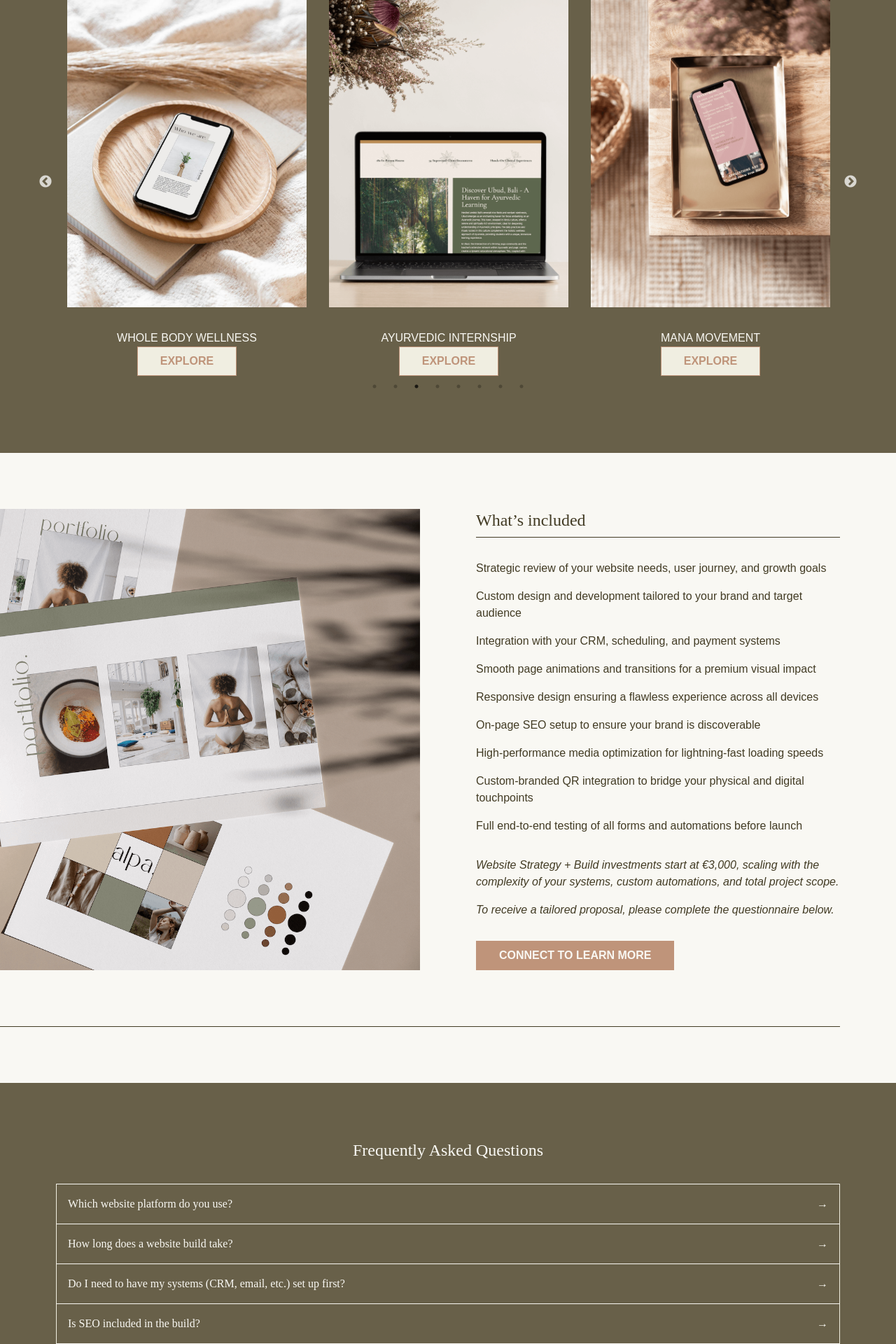
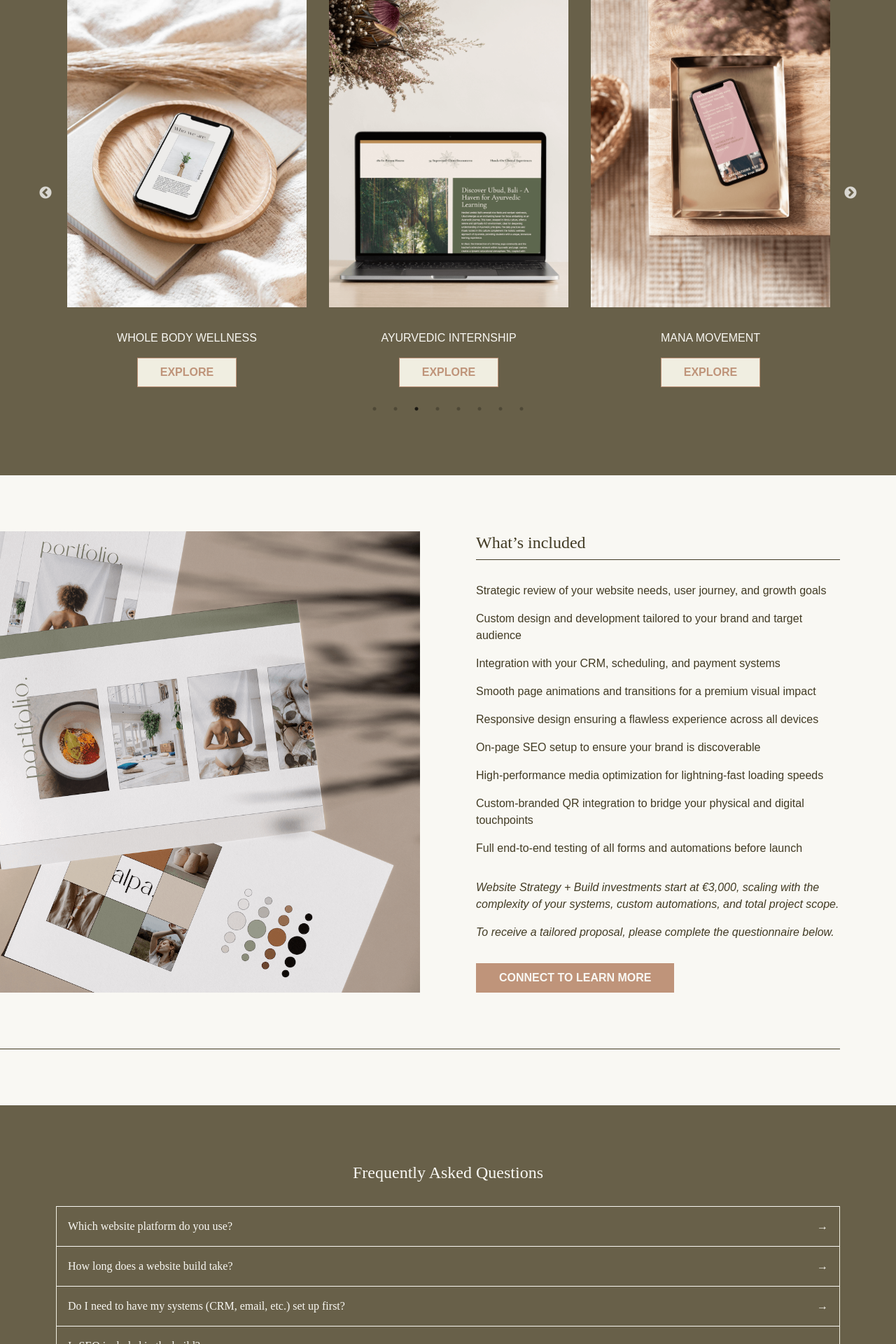
Before and after one commit to brittwoodard/brittanywoodard, a Jekyll site: the page built from website-strategy-build.html, in a window 1280 px wide. Shown: the part 2474-4394 px from the top of the page at 70% size. Built offline with Jekyll 4.4.1, drawn with Linux system fonts in a browser that asks for light colours; some web fonts are replaced.

Commit message:
button spacing

```diff
--- a/website-strategy-build.html
+++ b/website-strategy-build.html
@@ -130,9 +130,9 @@ seo:
     </a>
 
     <div class="text-center">
-      <h3 class="uppercase mt-8">{{ item.title }}</h3>
+      <h3 class="uppercase mt-8 mb-4">{{ item.title }}</h3>
       <!-- <p class="mb-4">{{ item.description }}</p> -->
-      <a href="{{ item.url }}" class="button-light">Explore</a>
+      <a href="{{ item.url }}" class="button-light mb-4">Explore</a>
     </div>
 
   </div>
```
